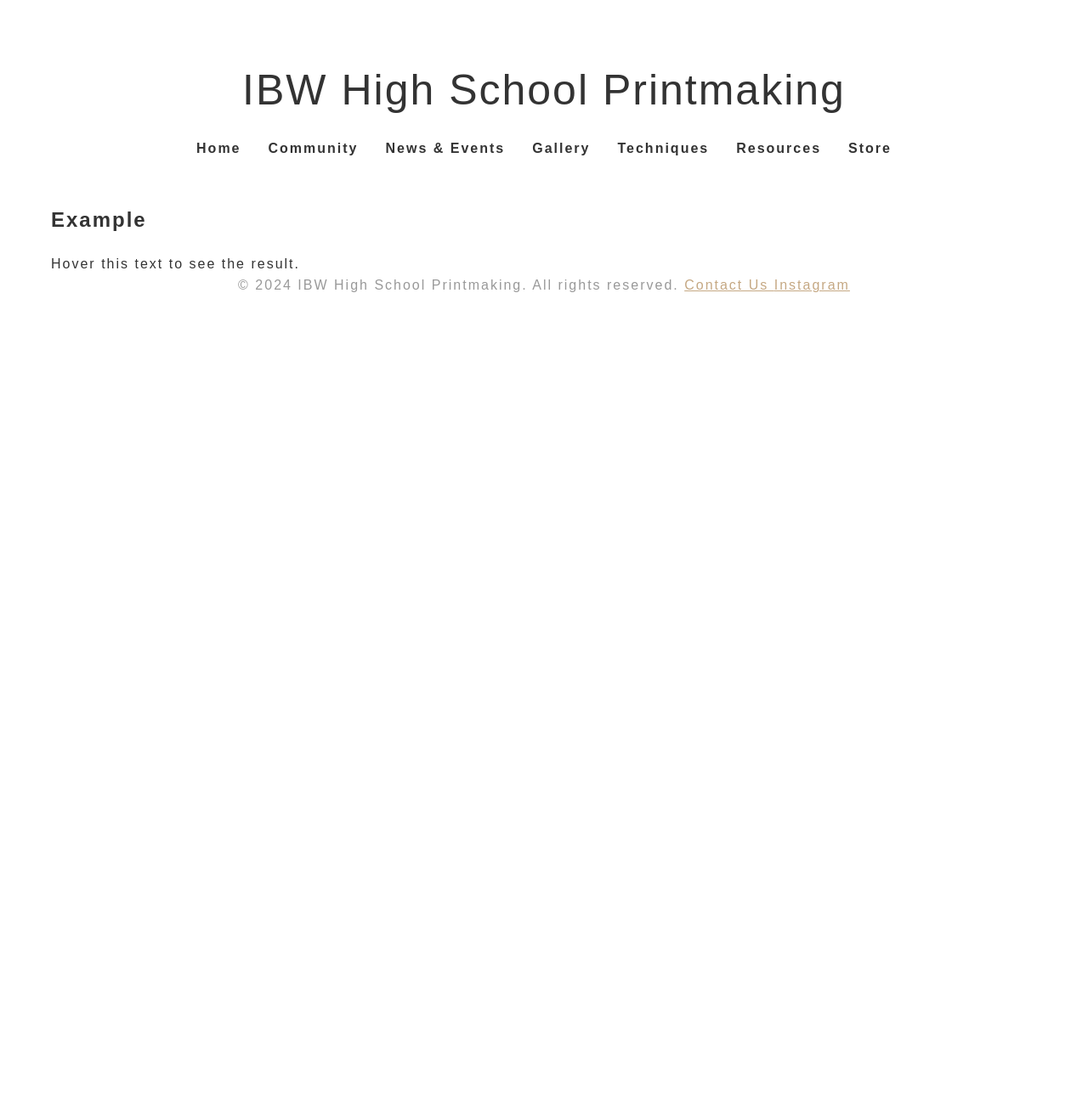
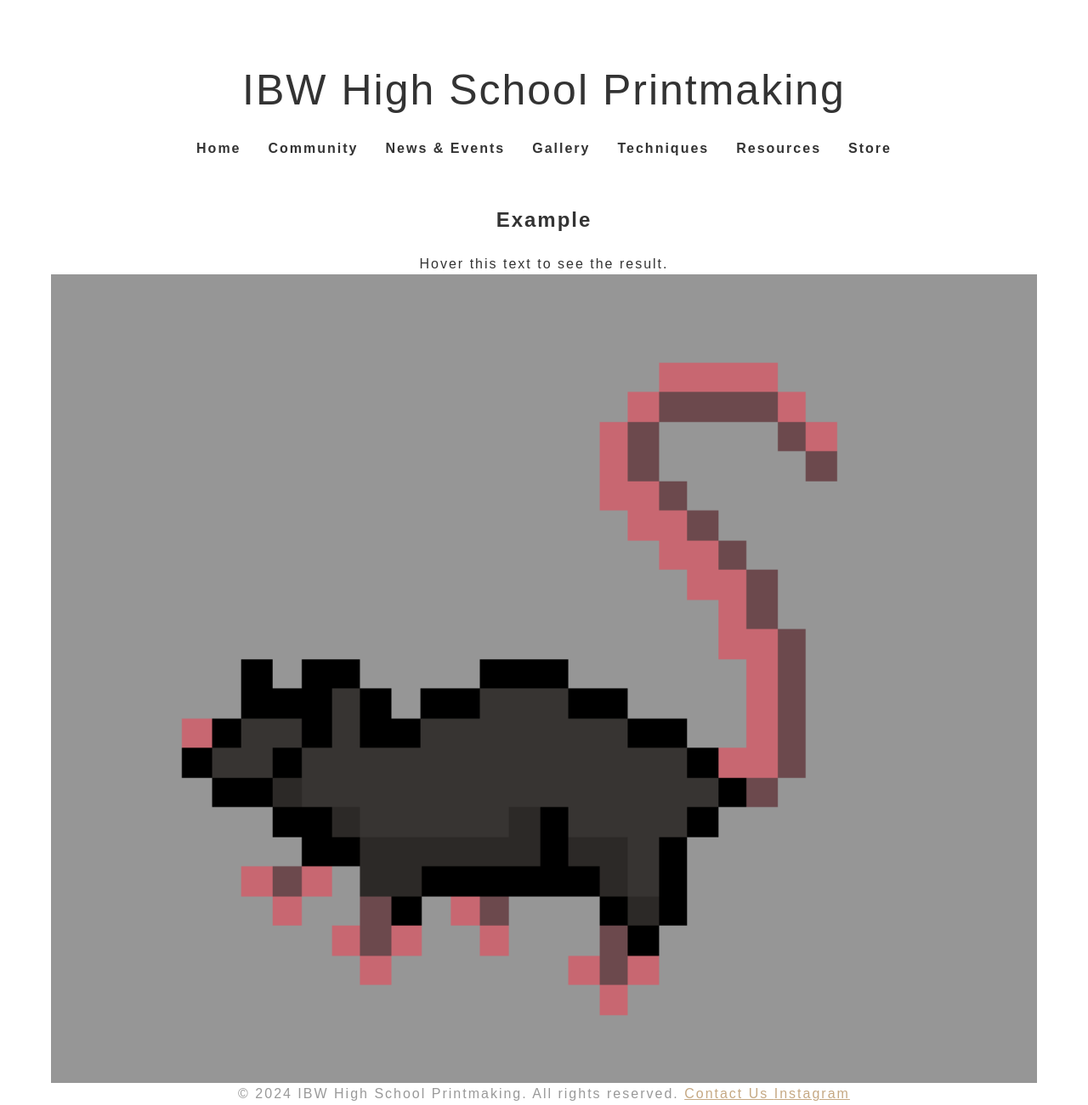
Before and after one commit to IBWPrintmaking/IBWPrintmaking.github.io, a Jekyll site: the page built from test.html, in a window 1280 px wide. Shown: the whole page at 85% size. Built offline with Jekyll 4.4.1, drawn with Linux system fonts in a browser that asks for light colours; before the commit the page ends 900 px from its top, so only the background shows below that.

Commit message:
Update test.html

```diff
--- a/test.html
+++ b/test.html
@@ -8,6 +8,9 @@ title: test
     <!--<title> test title</title>-->
 </head>
 <body>
-  <h2>Example</h2>
+  <div class="bodytext">
+    <h2>Example</h2>
     <div title="This is a mouseover text!">Hover this text to see the result.</div>
+  </div>
+    <img src="assets/other-images/Screenshot 2024-12-05 at 2.12.01 PM.png" alt="alternatetext" style="width:100%; max-height:100%;"class="center">
 </body>
```
